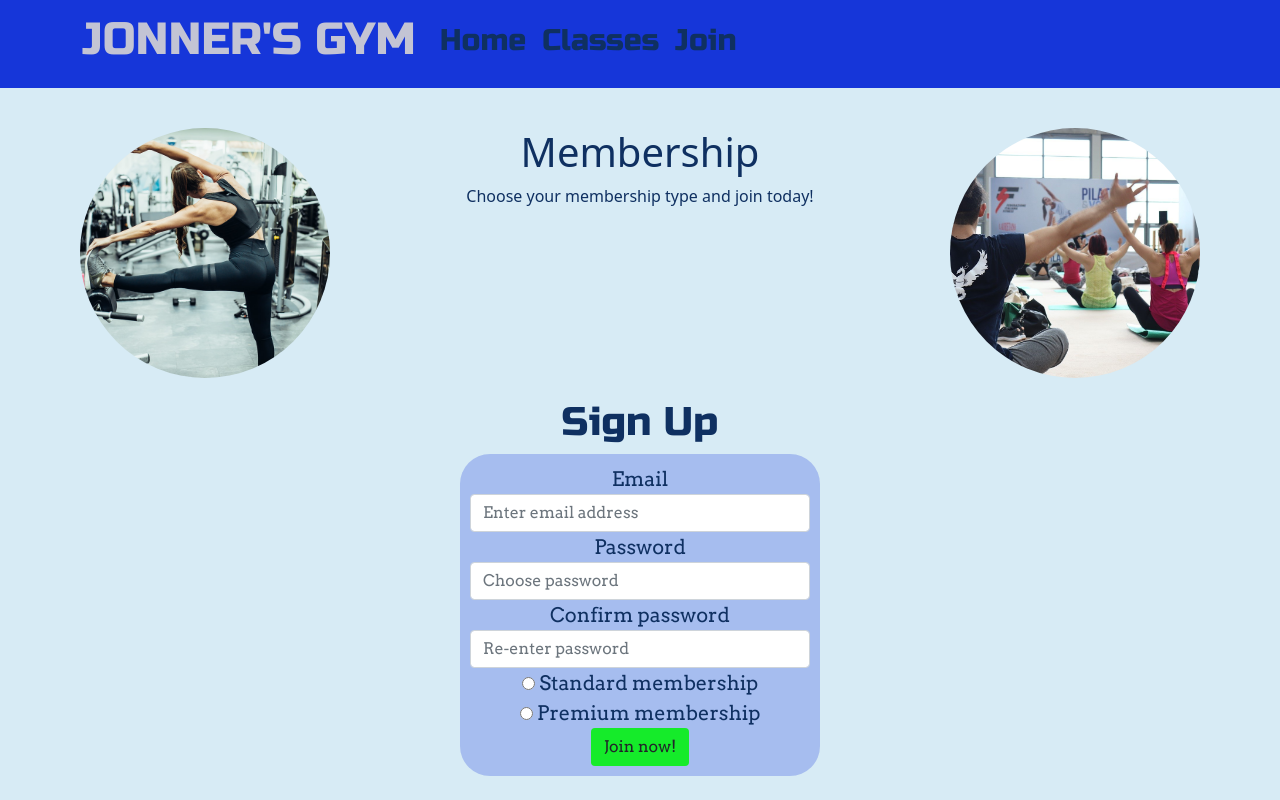
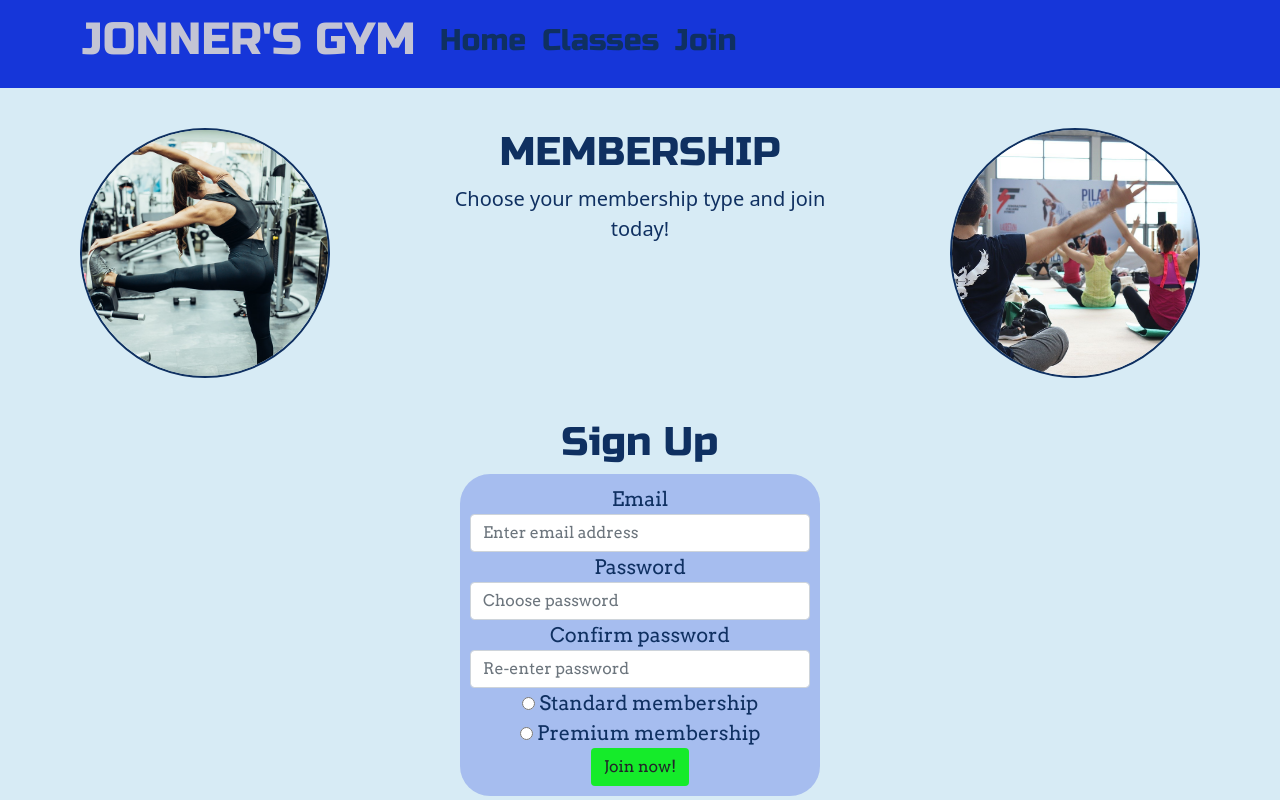
Before and after one commit to johng252627/miletsone-project, a plain HTML site: page signup.html in a window 1280 px wide. Shown: the top 800 px of the page. Drawn offline with nearby package versions, Linux system fonts and the light colour scheme.

Commit message:
Revert change to class name

```diff
--- a/assets/css/style.css
+++ b/assets/css/style.css
@@ -1,4 +1,6 @@
-@import url('https://fonts.googleapis.com/css2?family=Arvo&family=Nanum+Gothic&family=Russo+One&display=swap');
+/*------------------------Imported fonts from Google Fonts; using Russo One and Arvo*/
+
+@import url('https://fonts.googleapis.com/css2?family=Arvo&family=Russo+One&display=swap');
 
 html,body {
     overflow-x: hidden;
@@ -44,11 +46,10 @@ html,body {
     background-color: #11a83e;
 }
 
-.about-gym-page {
+.about-gym {
     text-align: center;
     padding: 40px 0 20px 0;
     color: #0f3061;
-
 }
 
 .about-gym h1 {
--- a/signup.html
+++ b/signup.html
@@ -3,12 +3,14 @@
 <head>
     <meta charset="UTF-8">
     <meta name="viewport" content="width=device-width, initial-scale=1.0">
+    <!--Used links to bootstrap and fontawesome CDN for styling purposes-->
     <link href="https://cdn.jsdelivr.net/npm/bootstrap@5.0.0-beta1/dist/css/bootstrap.min.css" rel="stylesheet" integrity="sha384-giJF6kkoqNQ00vy+HMDP7azOuL0xtbfIcaT9wjKHr8RbDVddVHyTfAAsrekwKmP1" crossorigin="anonymous">
     <link rel="stylesheet" href="https://cdnjs.cloudflare.com/ajax/libs/font-awesome/5.15.1/css/all.min.css" integrity="sha512-+4zCK9k+qNFUR5X+cKL9EIR+ZOhtIloNl9GIKS57V1MyNsYpYcUrUeQc9vNfzsWfV28IaLL3i96P9sdNyeRssA==" crossorigin="anonymous" />
     <link rel="stylesheet" href="assets/css/style.css">
     <title>Jonners'Gym</title>
 </head>
 <body>
+    <!--Used code from bootstap for navbar and modified it to make it more distinct-->
     <header class="container-fluid">
         <nav class="navbar navbar-expand-lg navbar-light bg-navbar">
             <div class="container-md">
@@ -35,7 +37,7 @@
         </nav>
     </header>
     <section class="container-fluid main-area">
-        <div class="row about-gym-page">
+        <div class="row about-gym">
             <div class="col-sm-12 col-md-4">
                 <img src="assets/images/gym5.jpg" alt="Stretching woman" class="rounded-circle cover" height="250" width="250">
             </div>
@@ -47,6 +49,7 @@
                 <img src="assets/images/gym6.jpg" alt="Pilates" class="rounded-circle cover" height="250px" width="250px">
             </div>
         </div>
+        <!--Used form styling from bootstrap and modified for project-->
         <div class="signup">
             <h3>Sign Up</h3>
             <div class="signup-form d-flex justify-content-center">
```
Also changed, not shown: classes.html (+3 -1 lines), index.html (+3 -1 lines).
